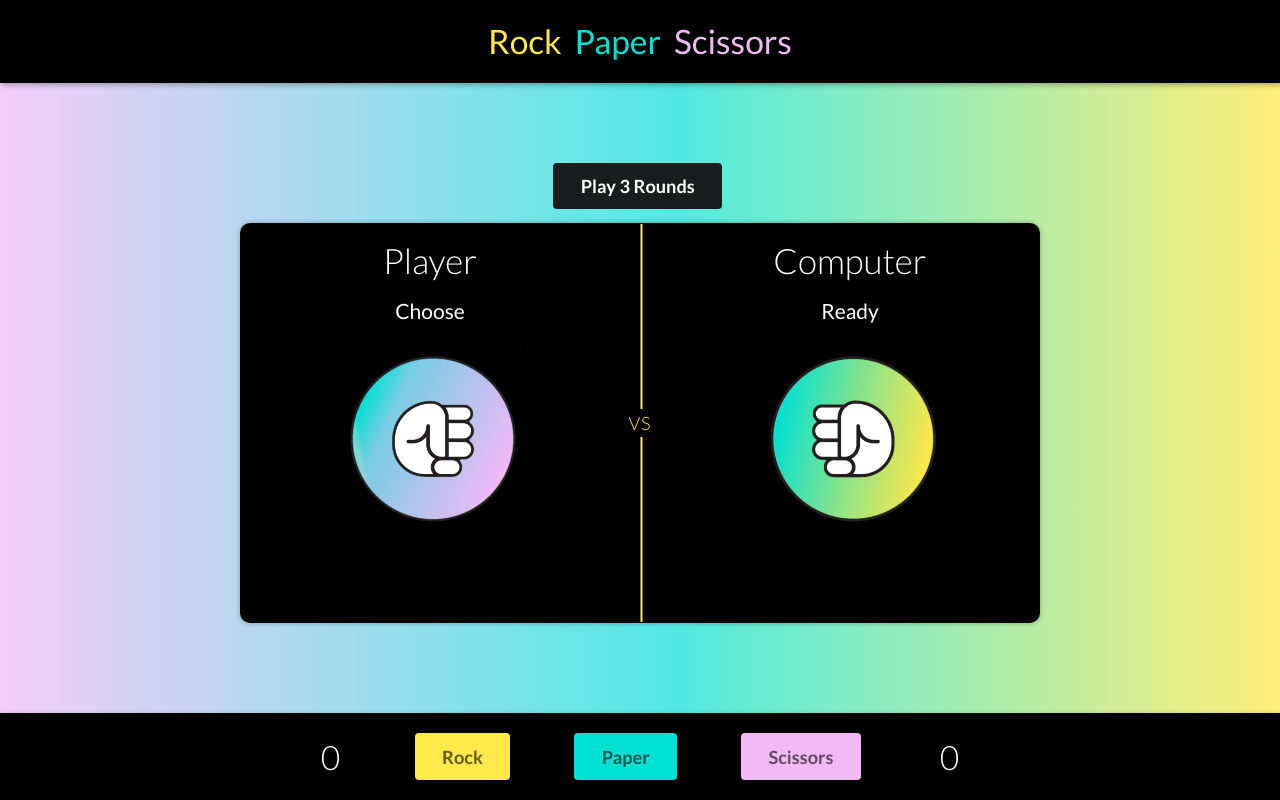
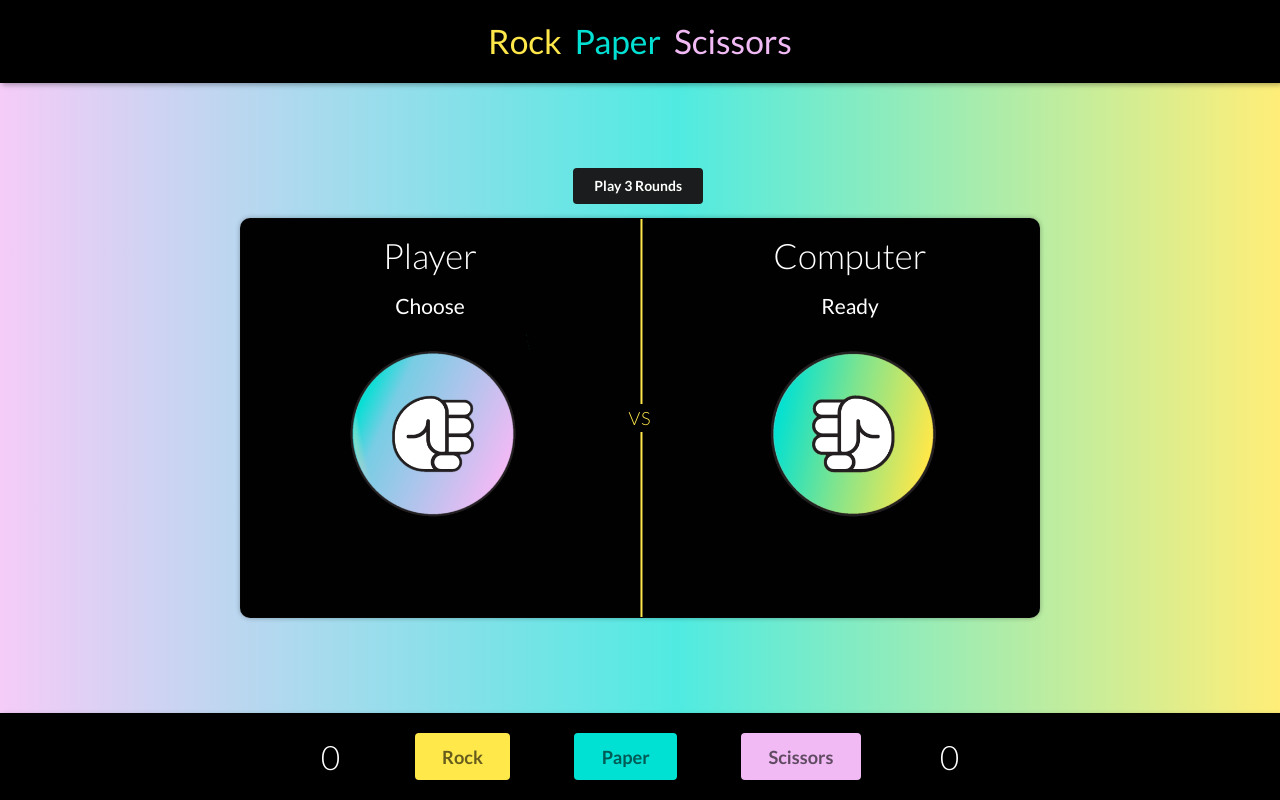
Before and after one commit to lukeohanlon/Rock-Paper-Scissors, a plain HTML site: page index.html in a window 1280 px wide. Drawn offline with nearby package versions, Linux system fonts and the light colour scheme.

Commit message:
new game type

```diff
--- a/style.css
+++ b/style.css
@@ -122,8 +122,10 @@ font-size: 1.4em;
 
 }
 
-.change {
+.ui.black.button {
   z-index: 100;
+  position: relative;
+  font-size: 1em;
 }
 #game2 {
   display: none;
@@ -441,7 +443,7 @@ font-size: 1.4em;
     flex-direction: column;
   }
   .ui.segment {
-    margin-top: -100px;
+    /* margin-top: -100px; */
     min-width: 250px;
     width: 100%;
     height: 300px;
```
